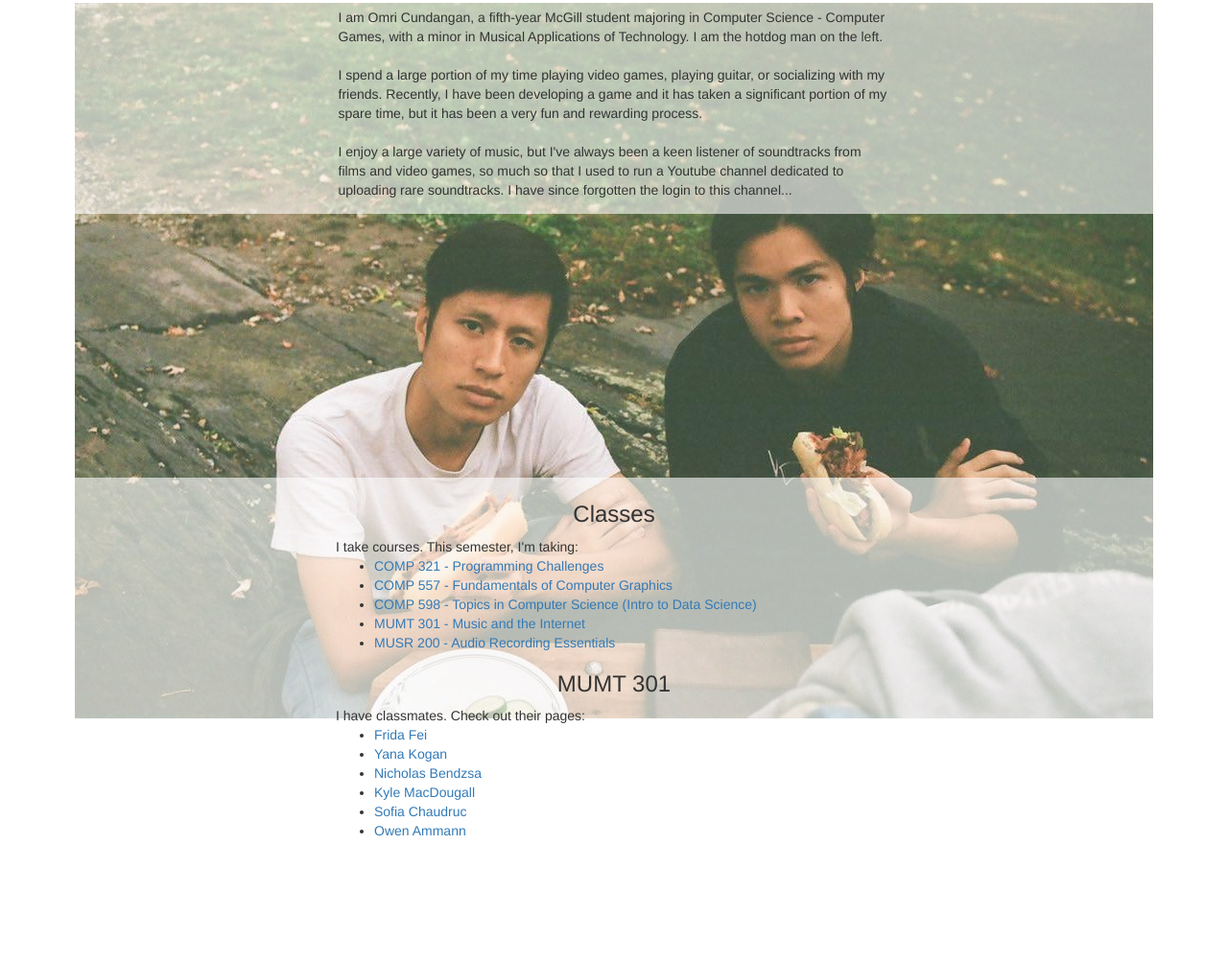
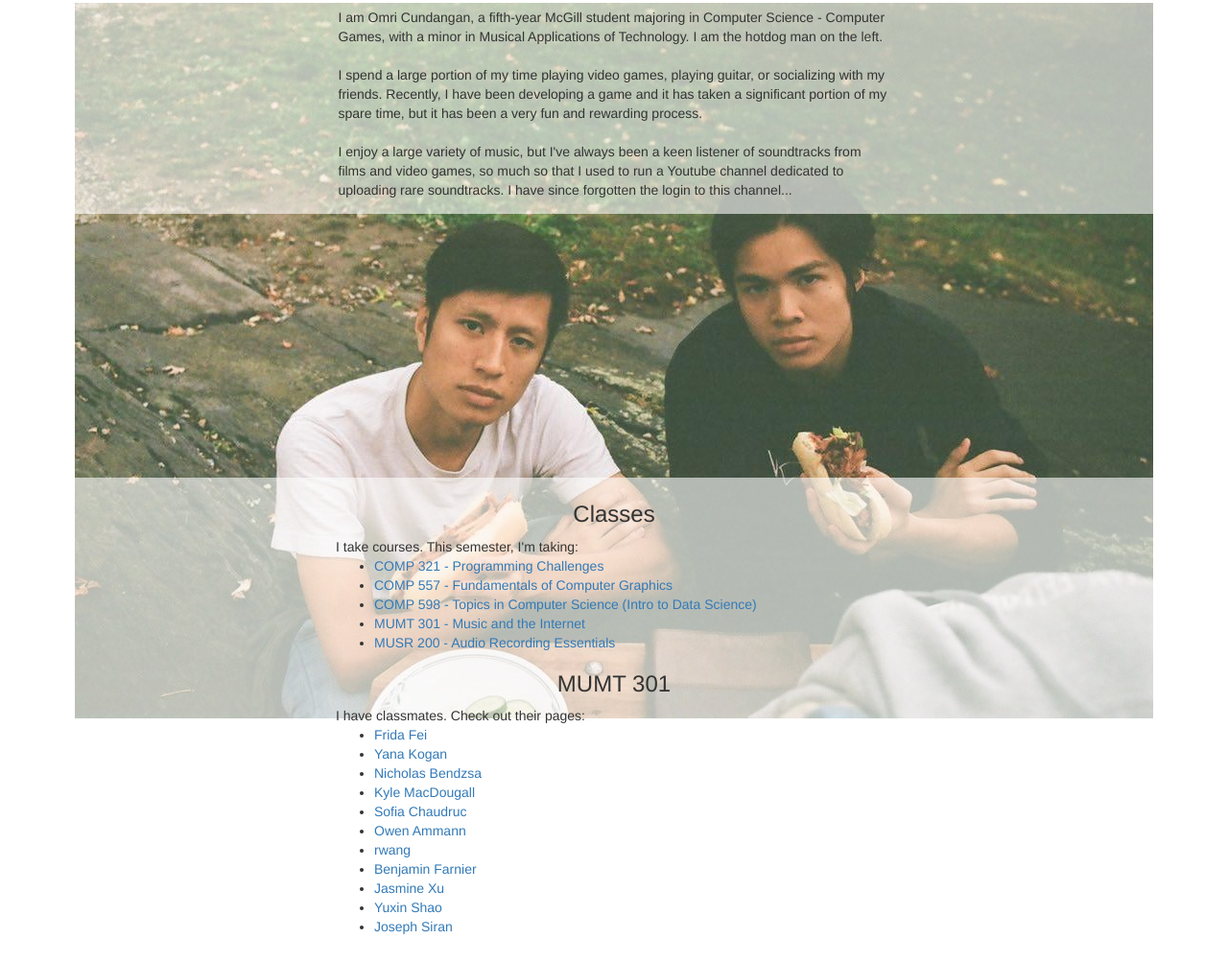
Before and after one commit to mumt301/ocundangan, a plain HTML site: page index.html in a window 1280 px wide. Shown: the part 189-1192 px from the top of the page at 96% size. Drawn offline with nearby package versions, Linux system fonts and the light colour scheme.

Commit message:
more classmate links

```diff
--- a/index.html
+++ b/index.html
@@ -9,6 +9,8 @@
 		<script src="https://maxcdn.bootstrapcdn.com/bootstrap/3.4.1/js/bootstrap.min.js"></script>
 		<!-- Custom CSS -->
 		<link rel="stylesheet" href="styles.css">
+
+		<title>Homepage</title>
 	</head>
 
 	<body>
@@ -67,6 +69,12 @@
 											<li><a href="https://mumt301.github.io/kmacdougall/">Kyle MacDougall</a></li>
 											<li><a href="https://mumt301.github.io/schaudruc/">Sofia Chaudruc</a></li>
 											<li><a href="https://mumt301.github.io/oammann/">Owen Ammann</a></li>
+											<li><a href="https://mumt301.github.io/rwang/">rwang</a></li>
+											<li><a href="https://mumt301.github.io/bfarnier/">Benjamin Farnier</a></li>
+											<li><a href="https://mumt301.github.io/jxu/">Jasmine Xu</a></li>
+											<li><a href="https://mumt301.github.io/yshao/">Yuxin Shao</a></li>
+											<li><a href="https://mumt301.github.io/jsiran/">Joseph Siran</a></li>
+
 										</ul>
 									</div>
 								</div>
```
Also changed, not shown: assignments.html (+2 -0 lines).
